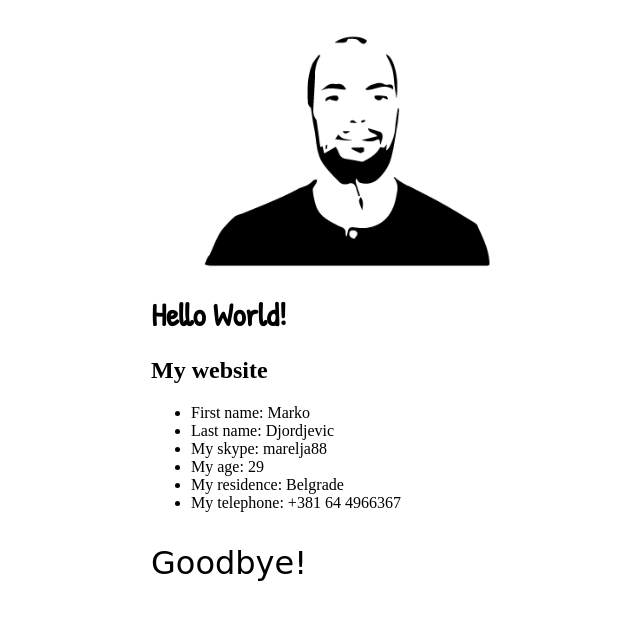
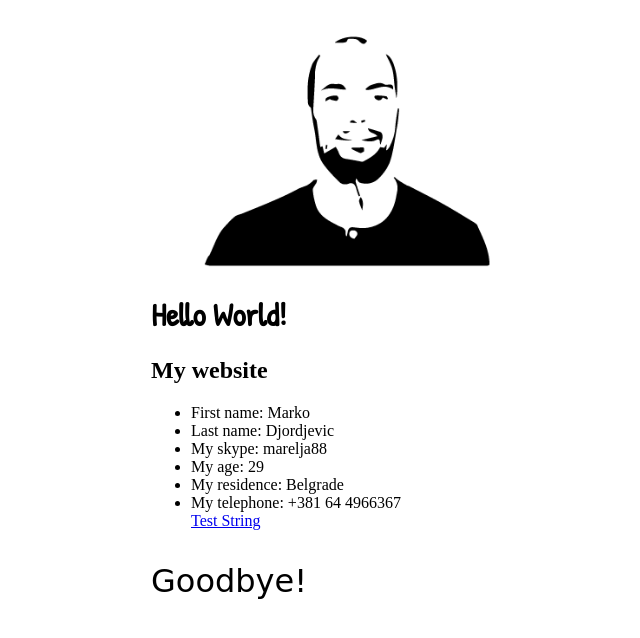
Before and after one commit to Nerdowski/Nerdowski.github.io, a plain HTML site: page index.html in a window 1280 px wide. Shown: the whole page, without its empty margins (289-929 px from the left). Drawn offline with Linux system fonts and the light colour scheme; a web font is replaced by a local one.

Commit message:
Update index.html

```diff
--- a/index.html
+++ b/index.html
@@ -43,6 +43,7 @@
 			<li>My age: 29</li>
 			<li>My residence: Belgrade</li>
 			<li>My telephone: +381 64 4966367</li>
+			<a href="https://www.liverpoolfc.com/">Test String</a>
 		</ul>
 		<p>Goodbye!</p>
 	</body>
```
